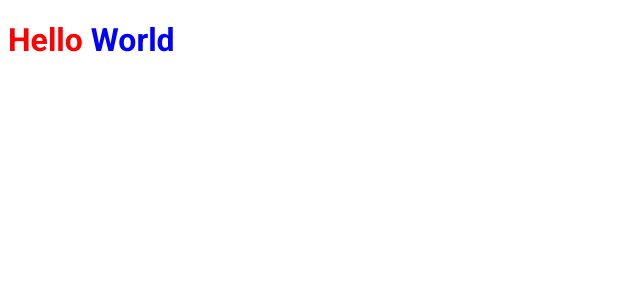
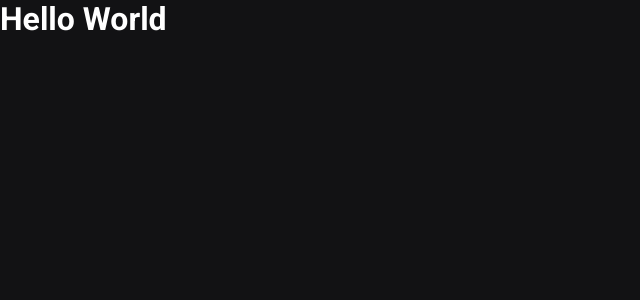
Before and after one commit to mateuspegoraro/ignews, a Next.js app: page / in a window 1280 px wide. Shown: the top 300 px of the page, without its empty margins (0-640 px from the left). Built offline with nearby package versions, Linux system fonts and the light colour scheme.

Commit message:
Estilos globais do app

```diff
--- a/src/pages/_app.tsx
+++ b/src/pages/_app.tsx
@@ -1,4 +1,5 @@
 import {AppProps} from 'next/app'
+import '../styles/global.scss';
 
 function MyApp({ Component, pageProps }: AppProps) {
   return (
--- a/src/pages/index.tsx
+++ b/src/pages/index.tsx
@@ -1,5 +1,4 @@
 import Head from 'next/head'
-import styles from '../styles/home.module.scss'
 
 export default function Home() {
   return (
@@ -7,7 +6,7 @@
         <Head>
           <title>Início | ig.news</title>
         </Head>
-        <h1 className={styles.title}>
+        <h1>
             Hello <span>World</span>
         </h1>
     </>
--- /dev/null
+++ b/src/styles/global.scss
@@ -0,0 +1,46 @@
+* {
+    margin: 0;
+    padding: 0;
+    box-sizing: border-box;
+}
+
+:root {
+    --white: #FFFFFF;
+
+    --gray-100: #e1e1e6;
+    --gray-300: #a8a8b3;
+    --gray-900: #121214;
+
+    --cyan-500: #61dafb;
+    --yellow-500: #eba417;
+}
+
+@media (max-width: 1080px) {
+    html {
+        font-size: 93.75%; // 15px
+    }
+}
+
+@media (max-width: 720px) {
+    html {
+        font-size: 87.5%; // 14px
+    }
+}
+
+body {
+    background: var(--gray-900);
+    color: var(--white);
+}
+
+body, input, textarea, select, button {
+    font: 400 1rem "Roboto", sans-serif;
+}
+
+button {
+    cursor: pointer;
+}
+
+a {
+    color: inherit;
+    text-decoration: none;
+}
--- a/src/styles/home.module.scss
+++ /dev/null
@@ -1,7 +0,0 @@
-.title {
-    color: red;
-    font-family: Roboto;
-    span {
-        color: blue;
-    }
-}
```
